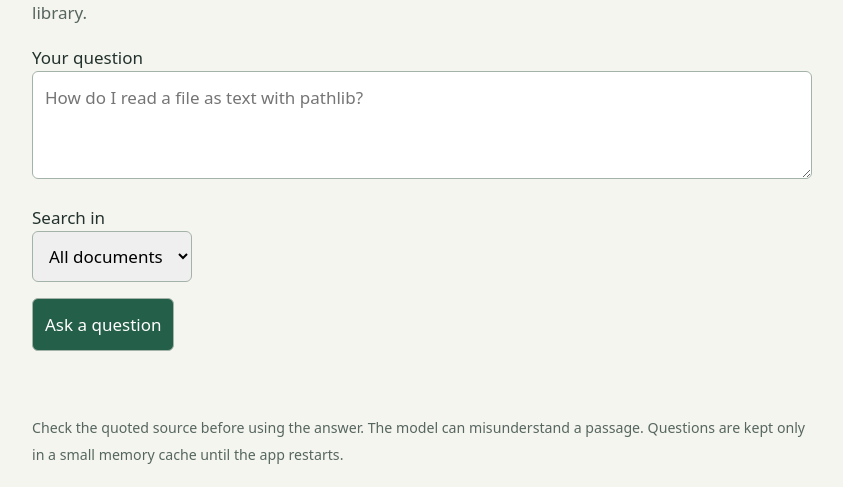
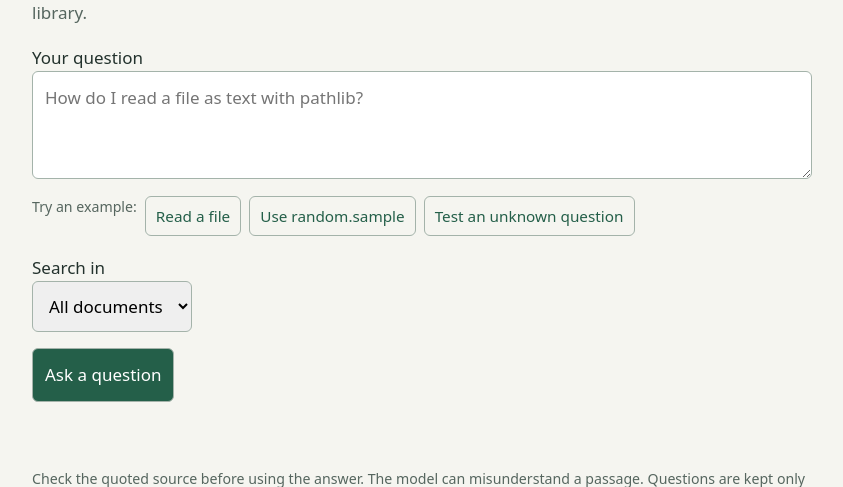
Before and after one commit to LassadBoubarma/LibrarianRAG, a Flask app: page / in a window 1280 px wide. Shown: the part 252-739 px from the top of the page, without its empty margins (218-1061 px from the left). Before the commit the page ends 716 px from the top, so only its background shows below. Run offline with Flask 3, Linux system fonts and the light colour scheme; parts of the project's set-up code (start-up, migrations or seed data) failed here and were passed over.

Commit message:
Improve example question UX
Co-authored-by: Copilot <223556219+Copilot@users.noreply.github.com>

```diff
--- a/templates/index.html
+++ b/templates/index.html
@@ -7,6 +7,7 @@
 body{font:17px/1.6 system-ui,sans-serif;background:#f5f5f0;color:#23322d;margin:0}
 main{max-width:780px;margin:60px auto;padding:24px}h1{font-size:42px;margin-bottom:0}
 small,.muted{color:#56665f}label{display:block;margin-top:18px}textarea,select,button{font:inherit;padding:12px;border:1px solid #a4b3aa;border-radius:6px}textarea{box-sizing:border-box;width:100%;resize:vertical}button{background:#245f49;color:white;cursor:pointer;margin-top:16px}button:disabled{opacity:.6}section{background:white;border:1px solid #d2dbd5;padding:24px;margin-top:24px;border-radius:8px}a{color:#245f49}blockquote{white-space:pre-wrap;border-left:3px solid #c4d6cb;margin-left:0;padding-left:16px}#answer{white-space:pre-wrap}#status{min-height:28px}
+.examples{display:flex;flex-wrap:wrap;gap:8px;margin-top:10px}.examples button{background:transparent;color:#245f49;margin:0;padding:7px 10px;font-size:.9em}
 </style>
 <main>
 <small>CS496 · THE LIBRARIAN</small>
@@ -15,6 +16,12 @@ small,.muted{color:#56665f}label{display:block;margin-top:18px}textarea,select,b
 <form id="form">
 <label for="question">Your question</label>
 <textarea id="question" rows="3" minlength="3" maxlength="500" required placeholder="How do I read a file as text with pathlib?"></textarea>
+<div class="examples" aria-label="Example questions">
+<small class="muted">Try an example:</small>
+<button type="button" data-question="How do I read a file as text with pathlib?">Read a file</button>
+<button type="button" data-question="Does random.sample use replacement?">Use random.sample</button>
+<button type="button" data-question="What is my university Wi-Fi password?">Test an unknown question</button>
+</div>
 <label for="document">Search in</label>
 <select id="document"><option value="">All documents</option>{% for doc in documents %}<option>{{ doc }}</option>{% endfor %}</select><br>
 <button id="submit">Ask a question</button>
@@ -24,13 +31,16 @@ small,.muted{color:#56665f}label{display:block;margin-top:18px}textarea,select,b
 <p class="muted"><small>Check the quoted source before using the answer. The model can misunderstand a passage. Questions are kept only in a small memory cache until the app restarts.</small></p>
 </main>
 <script>
-const form=document.querySelector('#form'), button=document.querySelector('#submit');
+const form=document.querySelector('#form'), button=document.querySelector('#submit'), question=document.querySelector('#question');
+document.querySelectorAll('[data-question]').forEach(example=>{
+  example.addEventListener('click',()=>{question.value=example.dataset.question; question.focus();});
+});
 form.addEventListener('submit',async event=>{
   event.preventDefault(); button.disabled=true;
   document.querySelector('#status').textContent='Searching the docs and checking a source…';
   document.querySelector('#result').hidden=true;
   try {
-    const response=await fetch('/ask',{method:'POST',headers:{'Content-Type':'application/json'},body:JSON.stringify({question:document.querySelector('#question').value,document:document.querySelector('#document').value})});
+    const response=await fetch('/ask',{method:'POST',headers:{'Content-Type':'application/json'},body:JSON.stringify({question:question.value,document:document.querySelector('#document').value})});
     const data=await response.json(); if(!response.ok) throw new Error(data.error||'The request failed.');
     document.querySelector('#answer').textContent=data.answer;
     const sources=document.querySelector('#sources'); sources.replaceChildren();
```
